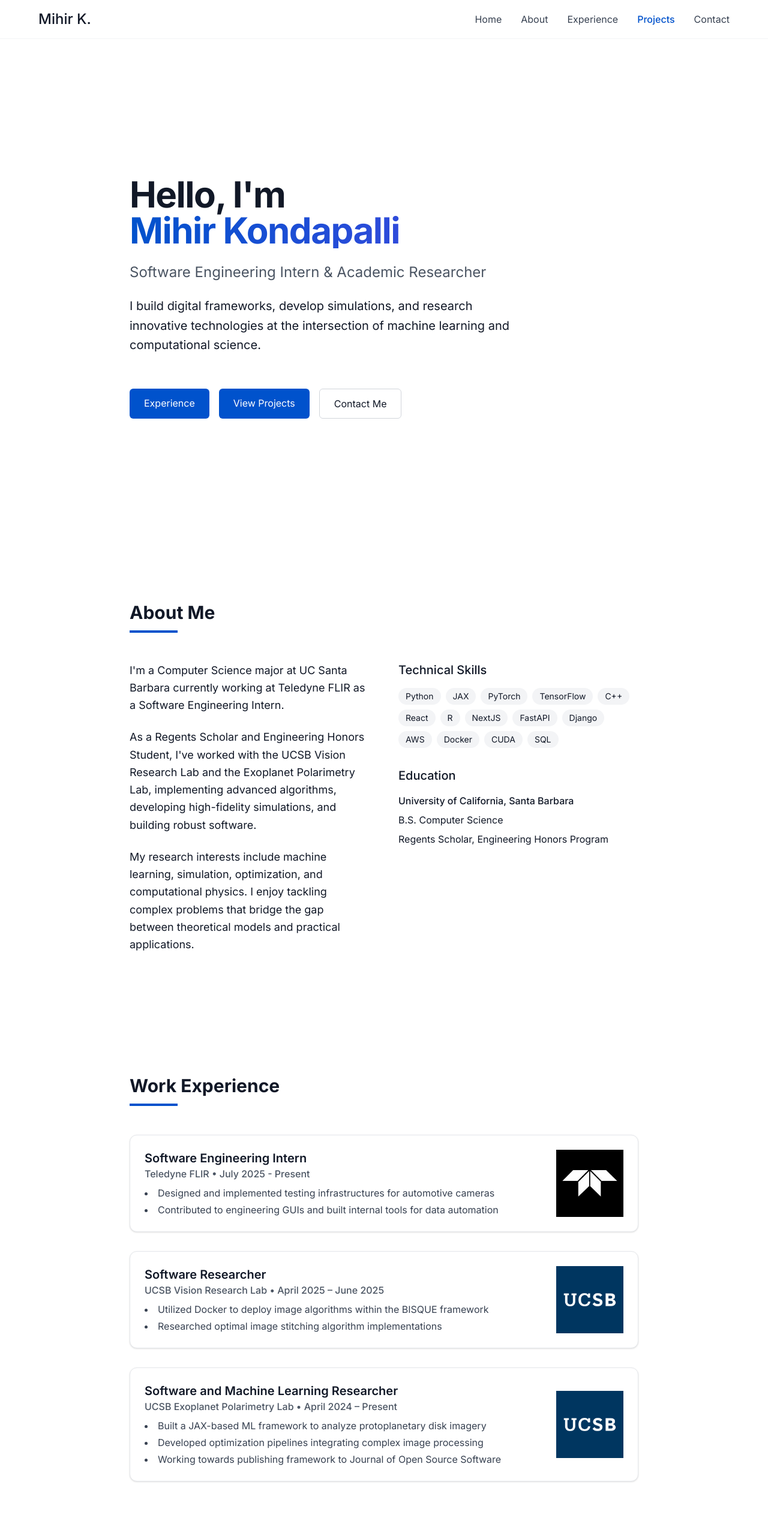
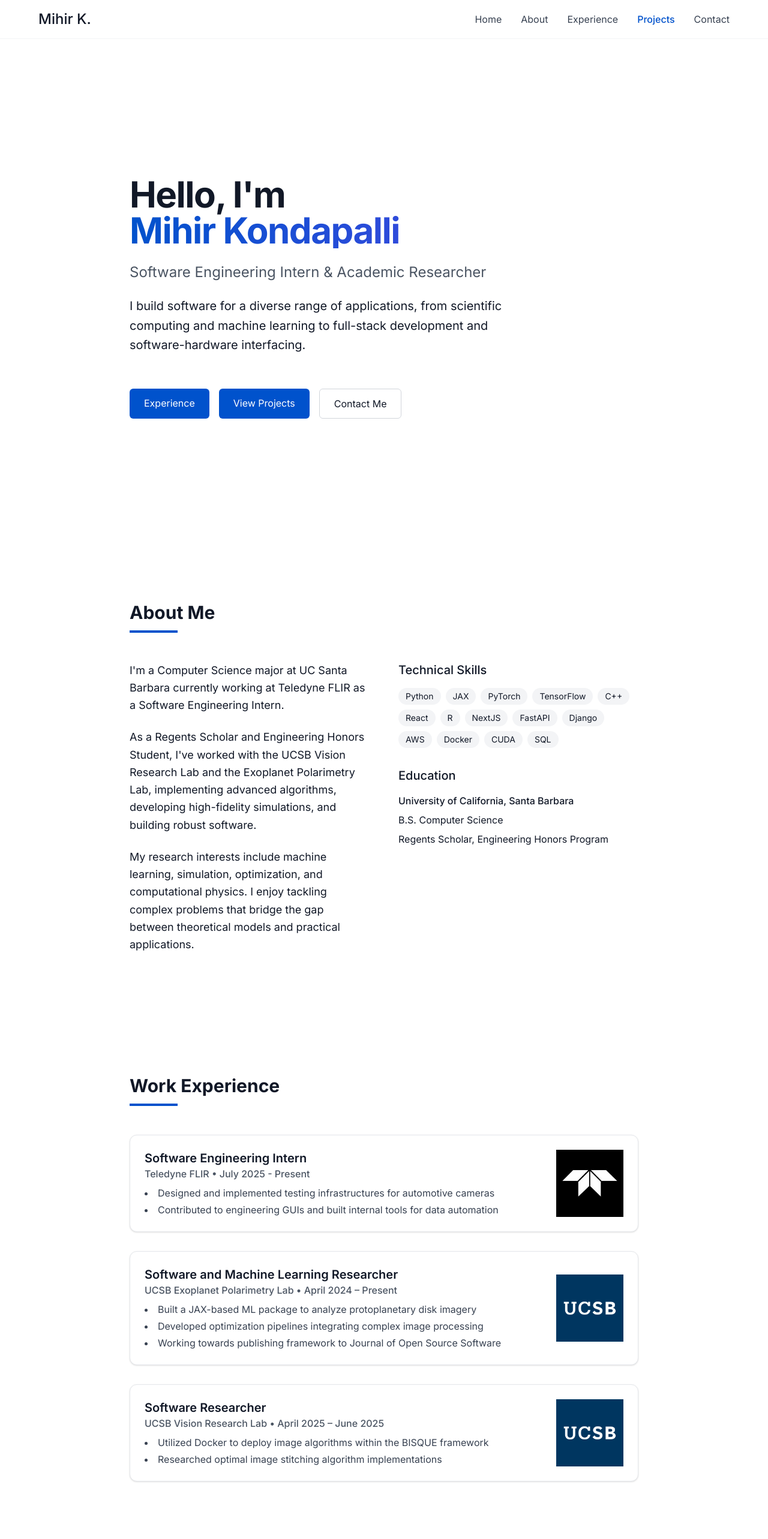
Before and after one commit to mihir-r-kondapalli/portfolio, a Next.js app: page / in a window 1280 px wide. Shown: the top 2566 px of the page at 60% size. Built offline with nearby package versions, Linux system fonts and the light colour scheme.

Commit message:
tweaked the descriptions a bit

```diff
--- a/app/page.tsx
+++ b/app/page.tsx
@@ -132,8 +132,8 @@ export default function Home() {
               Software Engineering Intern & Academic Researcher
             </h2>
             <p className="text-xl leading-relaxed max-w-2xl">
-              I build digital frameworks, develop simulations, and research innovative technologies
-              at the intersection of machine learning and computational science.
+              I build software for a diverse range of applications, from scientific computing
+              and machine learning to full-stack development and software-hardware interfacing.
             </p>
             <div className="pt-8 flex space-x-4">
               <Link
@@ -217,24 +217,24 @@ export default function Home() {
               logoAlt="Teledyne FLIR logo"
             />
             <ExperienceCard
+              title="Software and Machine Learning Researcher"
+              company="UCSB Exoplanet Polarimetry Lab"
+              date="April 2024 – Present"
+              bullets={[
+                "Built a JAX-based ML package to analyze protoplanetary disk imagery",
+                "Developed optimization pipelines integrating complex image processing",
+                "Working towards publishing framework to Journal of Open Source Software"
+              ]}
+              logoSrc="/logos/ucsb.png"
+              logoAlt="UCSB logo"
+            />
+            <ExperienceCard
               title="Software Researcher"
               company="UCSB Vision Research Lab"
               date="April 2025 – June 2025"
               bullets={[
                 "Utilized Docker to deploy image algorithms within the BISQUE framework",
                 "Researched optimal image stitching algorithm implementations",
-              ]}
-              logoSrc="/logos/ucsb.png"
-              logoAlt="UCSB logo"
-            />
-            <ExperienceCard
-              title="Software and Machine Learning Researcher"
-              company="UCSB Exoplanet Polarimetry Lab"
-              date="April 2024 – Present"
-              bullets={[
-                "Built a JAX-based ML framework to analyze protoplanetary disk imagery",
-                "Developed optimization pipelines integrating complex image processing",
-                "Working towards publishing framework to Journal of Open Source Software"
               ]}
               logoSrc="/logos/ucsb.png"
               logoAlt="UCSB logo"
@@ -270,6 +270,13 @@ export default function Home() {
               link="https://scattered-light-disks.vercel.app"
             />
             <ProjectCard
+              title="Rocket Simulation"
+              description="An rk4 integration rocket simulator. Simulates burns and orbital transfers. Visualizes flight trajectories. Currently implementing tensorflow
+              agent to control the rocket."
+              tags={['Simulation', 'Physics', 'JAX', 'Numpy', 'Math', 'Visualization']}
+              link="https://github.com/mihir-r-kondapalli/RocketSimulation"
+            />
+            <ProjectCard
               title="Fast Radio Bursts - Northwestern CIERA"
               description="Explored the connection between FRBs and magnetars using CHIME and LISA data. Applied statistical analysis with Python and Pandas under PhD mentorship at CIERA."
               tags={['Statistics', 'Python', 'Pandas', 'Data Analysis', 'Visualization', 'Astrophysics']}
@@ -281,13 +288,6 @@ export default function Home() {
               13-page paper to the Journal of Student Research."
               tags={['Statistics', 'Python', 'Visualization', 'Data Analysis', 'Time Series Modeling', 'Writing']}
               link="https://www.jsr.org/hs/index.php/path/article/view/2976"
-            />
-            <ProjectCard
-              title="Rocket Simulation"
-              description="An rk4 integration rocket simulator. Simulates burns and orbital transfers. Visualizes flight trajectories. Currently implementing tensorflow
-              agent to control the rocket."
-              tags={['Simulation', 'Physics', 'JAX', 'Numpy', 'Math', 'Visualization']}
-              link="https://github.com/mihir-r-kondapalli/RocketSimulation"
             />
             <ProjectCard
               title="NBA ML"
```
